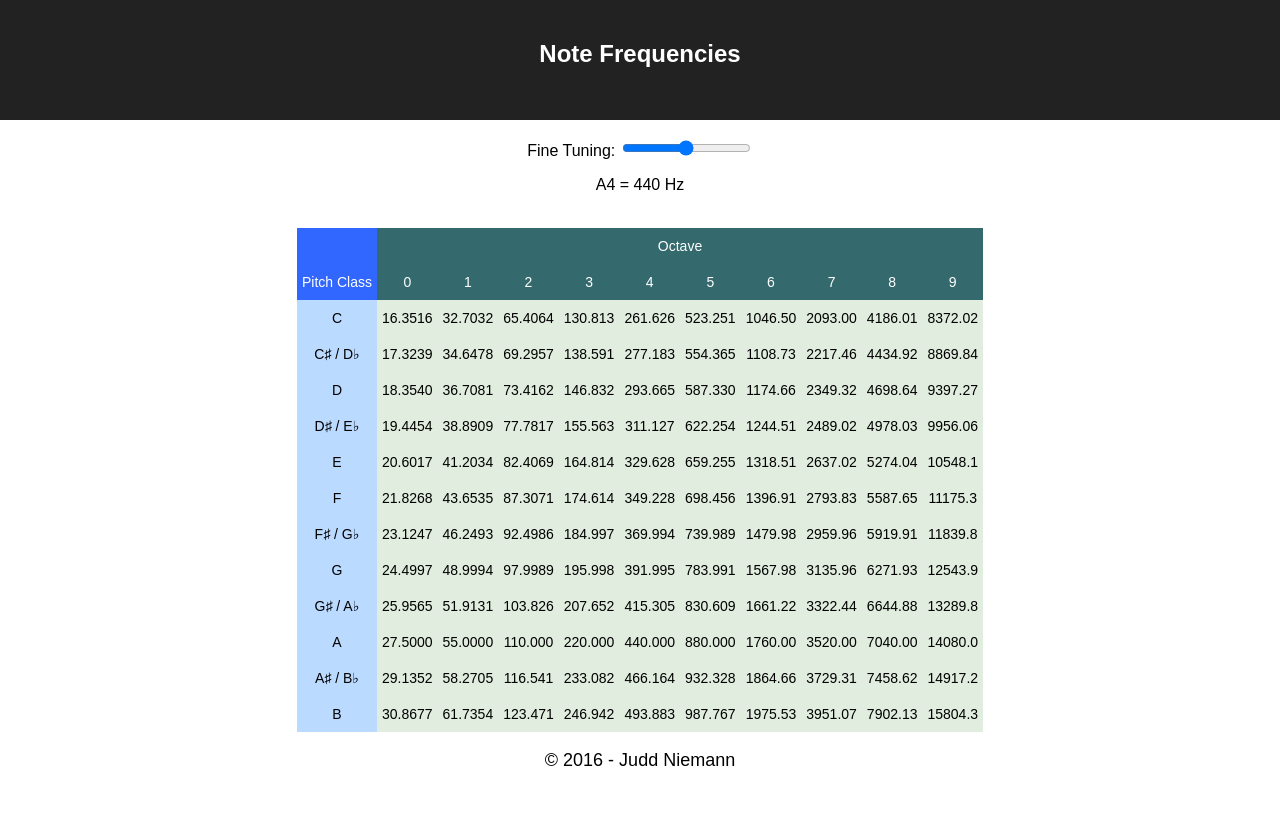
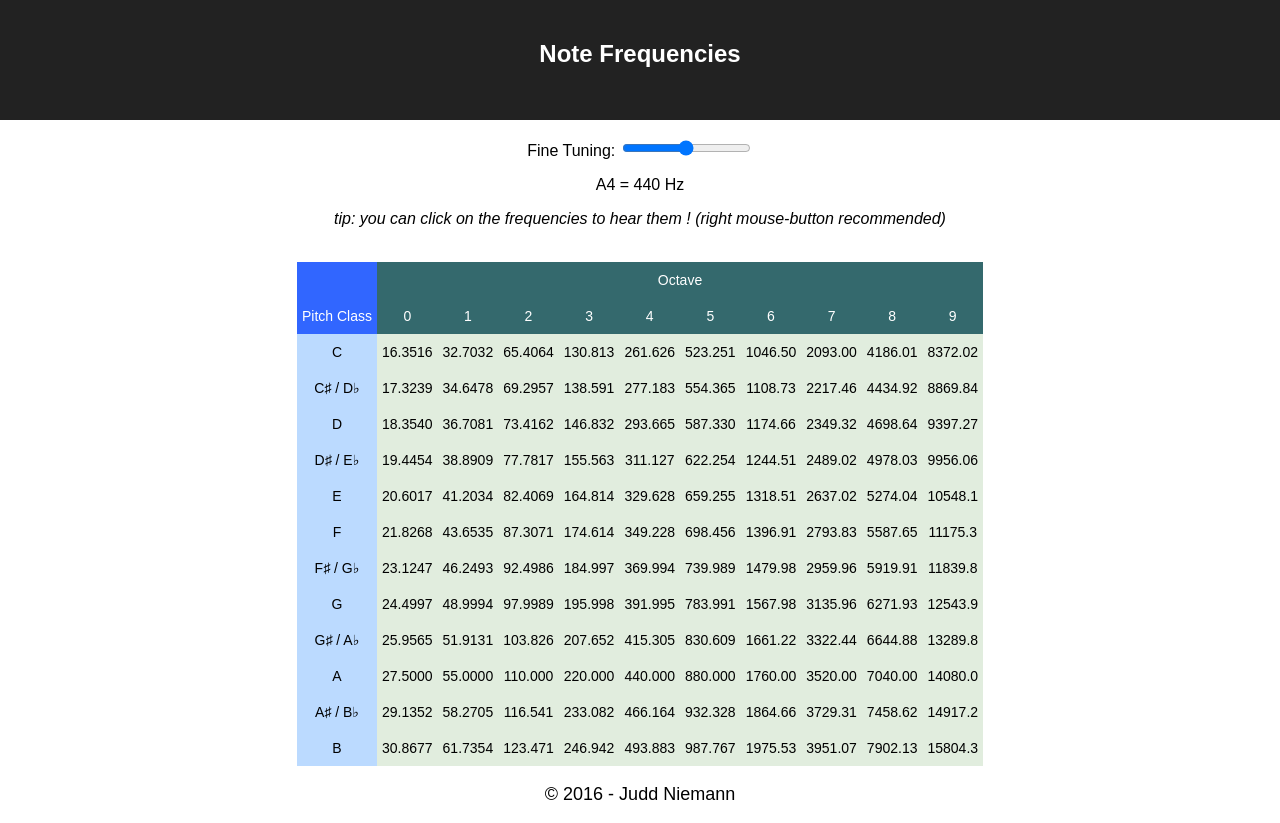
Before and after one commit to jniemann66/noteFrequencies, a React (Create React App) app: page / in a window 1280 px wide. Before the commit the page ends 800 px from the top, so only its background shows below. Built offline with nearby package versions, Linux system fonts and the light colour scheme.

Commit message:
added message about clicking on frequencies to hear them

```diff
--- a/src/App.js
+++ b/src/App.js
@@ -24,6 +24,7 @@ class App extends Component {
         <br />
         Fine Tuning: <input type="Range" min="430" max="450" value={this.state.baseFreq} onChange={this.handleValuesChange.bind(this)} />
         <p>{"A4 = " + this.state.baseFreq + " Hz"}</p>
+        <p><i>tip: you can click on the frequencies to hear them ! (right mouse-button recommended)</i></p>
         <NoteFrequencyTable baseFreq={this.state.baseFreq} />
         <p className="App-copyright">© 2016 - Judd Niemann</p>
       </div>
```
